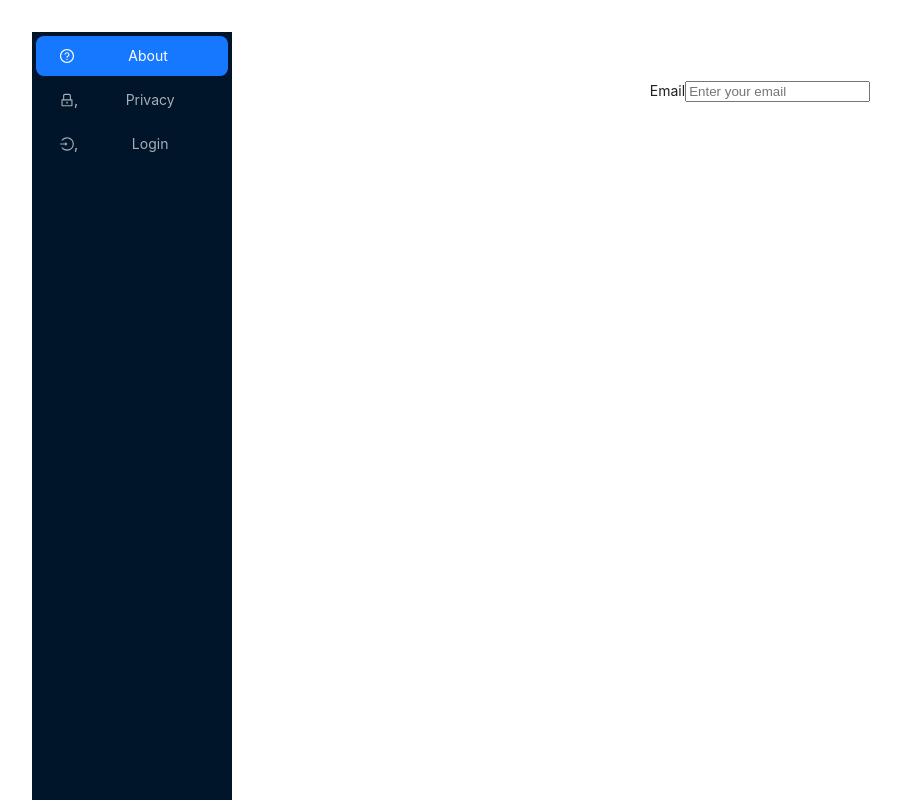
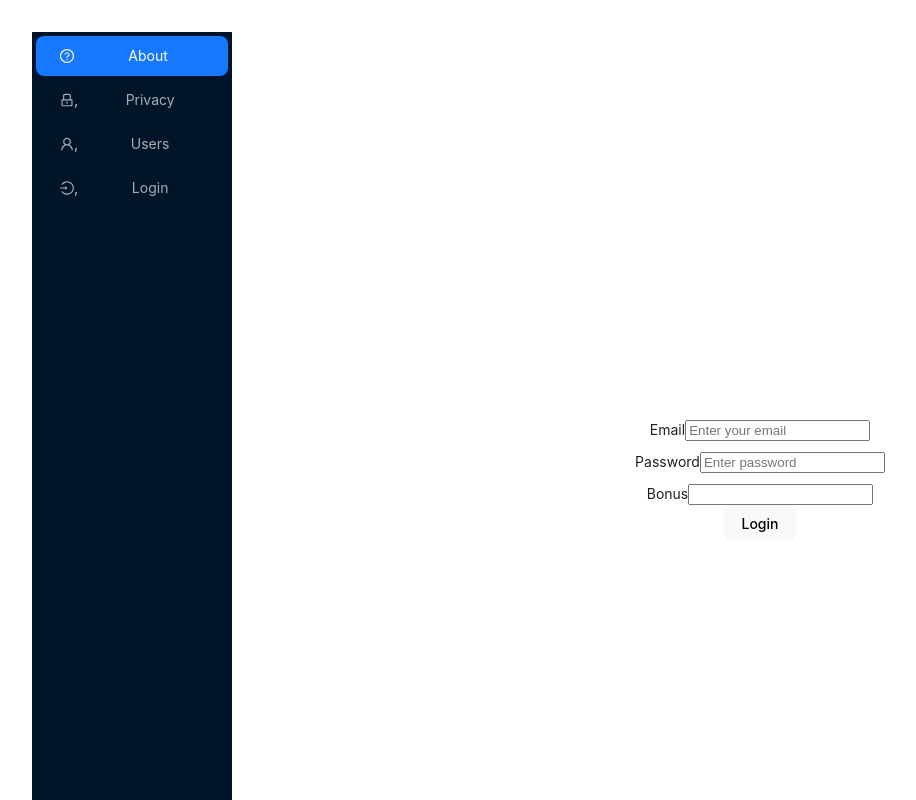
Before and after one commit to yrakhwas/route-react1, a React (Vite) app: page /login in a window 1280 px wide. Shown: the top 800 px of the page, without its empty margins (0-916 px from the left). Built offline with nearby package versions, Linux system fonts and the light colour scheme.

Commit message:
Add function User

```diff
--- a/package.json
+++ b/package.json
@@ -10,9 +10,11 @@
     "preview": "vite preview"
   },
   "dependencies": {
+    "@ant-design/v5-patch-for-react-19": "^1.0.3",
     "antd": "^5.26.3",
     "react": "^19.1.0",
     "react-dom": "^19.1.0",
+    "react-hook-form": "^7.59.0",
     "react-router-dom": "^7.6.3"
   },
   "devDependencies": {
--- a/src/App.jsx
+++ b/src/App.jsx
@@ -4,15 +4,11 @@ import About from './components/About'
 import Privacy from './components/Privacy'
 import Home from './components/Home'
 import { BrowserRouter, Routes, Route, Link } from 'react-router-dom'
-import {
-  QuestionCircleOutlined,
-  LoginOutlined,
-  LockOutlined,
-  VideoCameraOutlined,
-} from '@ant-design/icons';
-import { Button, Layout, Menu, theme } from 'antd';
+import {Layout, theme } from 'antd';
 import { useState } from 'react'
 import Login from './components/Login'
+import SideBar from './components/SideBar'
+import UserList from './components/UserList'
 const { Header, Sider, Content } = Layout;
 
 
@@ -25,40 +21,7 @@ const App = () => {
   } = theme.useToken();
   return (
     <Layout>
-      <Sider trigger={null} collapsible collapsed={collapsed}>
-        <div className="demo-logo-vertical" />
-        <Menu
-          theme="dark"
-          mode="inline"
-          defaultSelectedKeys={['1']}
-          items={[
-            {
-              key: '1',
-              icon:
-                <Link to={"/about"}>
-                  <QuestionCircleOutlined />
-                </Link>,
-              label: 'About',
-            },
-            {
-              key: '2',
-              icon:
-              <Link to={"/privacy"}>
-                <LockOutlined />,
-              </Link>,
-              label: 'Privacy',
-            },
-            {
-              key: '3',
-              icon:
-              <Link to={"/login"}>
-                  <LoginOutlined />,
-              </Link> ,
-              label: 'Login',
-            },
-          ]}
-        />
-      </Sider>
+      <SideBar/>
       <Layout>
 
         <Content
@@ -76,6 +39,7 @@ const App = () => {
                <Route path="/about" element={<About/>}/>
                <Route path="/privacy" element={<Privacy/>}/>
                <Route path='/login' element={<Login/>}/>
+               <Route path='/users' element={<UserList/>}/>
                <Route path="*" element={<h2>Page not found</h2>}/>
                {/* <About/>
                <Privacy/> */}
--- a/src/components/Login.jsx
+++ b/src/components/Login.jsx
@@ -1,14 +1,57 @@
 // import { Button, DatePicker, Form, Input, Select } from 'antd';
 // import FormItem from 'antd/es/form/FormItem';
+import { Button, Input } from 'antd';
+import {useRef} from 'react';
+import {useForm} from 'react-hook-form';
+function Login(){
 
-function Login(){
+  const user = {
+    login: "",
+    password: ""
+  }
+
+
+
+
+  // // const passRef = useRef();
+
+  const OnSubmit = (user) => {
+      //console.log(`Login data ${}`);
+      //e.preventDefault();
+      //user.password = passRef.current.value;
+
+      console.log(`User login:`, user);
+    }
+
+    // const emailChange = (e) => {
+      //   user.login = e.target.value;
+      //   console.log(`Email changed to: ${e.target.value}`);
+      // }
+
+      const {register, handleSubmit, formState:{errors},}=useForm();
+
   return(
-    <div>
-      <form>
+    <div style={{display: 'flex', flexDirection: 'column', alignItems: 'top', justifyContent: 'center', height: '100vh', gap: '20px'}}>
+      <form onSubmit={handleSubmit(OnSubmit)}>
         <div>
           <label>Email</label>
-          <input type="email" name="email" placeholder="Enter your email" required />
+          <input {...register("email")} type="email" name="email" placeholder="Enter your email" required />
         </div>
+
+        <div style={{margin: '10px'}}>
+          <label>Password</label>
+          <input {...register("password") }type="password" name="password" placeholder="Enter password" required />
+        </div>
+
+        <div>
+          <label>Bonus</label>
+          <input {...register('bonus')} type="number" name='bonus'/>
+        </div>
+
+        <div>
+          <button type="submit">Login</button>
+        </div>
+
       </form>
     </div>
   )
--- /dev/null
+++ b/src/components/SideBar.jsx
@@ -0,0 +1,60 @@
+import { Link} from 'react-router-dom';
+// import {Menu } from 'antd';
+import {
+  QuestionCircleOutlined,
+  LoginOutlined,
+  LockOutlined,
+  UserOutlined,
+} from '@ant-design/icons';
+import {Layout,Menu } from 'antd';
+const { Header, Sider, Content } = Layout;
+function SideBar(){
+
+
+    return (
+        <Sider trigger={null} collapsible>
+        <div className="demo-logo-vertical" />
+        <Menu
+          theme="dark"
+          mode="inline"
+          defaultSelectedKeys={['1']}
+          items={[
+            {
+              key: '1',
+              icon:
+                <Link to={"/about"}>
+                  <QuestionCircleOutlined />
+                </Link>,
+              label: 'About',
+            },
+            {
+              key: '2',
+              icon:
+              <Link to={"/privacy"}>
+                <LockOutlined />,
+              </Link>,
+              label: 'Privacy',
+            },
+            {
+              key: '3',
+              icon:
+              <Link to={"/users"}>
+                  <UserOutlined />,
+              </Link> ,
+              label: 'Users',
+            },
+            {
+              key: '4',
+              icon:
+              <Link to={"/login"}>
+                  <LoginOutlined />,
+              </Link> ,
+              label: 'Login',
+            },
+          ]}
+        />
+      </Sider>
+    )
+}
+
+export default SideBar;
--- /dev/null
+++ b/src/components/User.jsx
@@ -0,0 +1,11 @@
+function User({props})
+{
+    return (
+        < div style={{border: '1px solid black', padding: '20px', borderRadius: '10px', width:'300px'}}>
+        <h3>User Component</h3>
+        <p>Welcome to the User page!</p>
+        </div>
+    )
+}
+
+export default User;
--- /dev/null
+++ b/src/components/UserList.jsx
@@ -0,0 +1,11 @@
+import User from "./User";
+
+
+function UserList()
+{
+    return(
+        <User/>
+    )
+}
+
+export default UserList;
--- a/src/main.jsx
+++ b/src/main.jsx
@@ -3,6 +3,7 @@ import { createRoot } from 'react-dom/client'
 import './index.css'
 import App from './App.jsx'
 import { BrowserRouter } from 'react-router-dom'
+import '@ant-design/v5-patch-for-react-19';
 
 createRoot(document.getElementById('root')).render(
   <StrictMode>
```
Also changed, not shown: src/components/Menu.jsx (deleted, +0 -19 lines), 1 other file (tests, documents, lock files or other folders).
